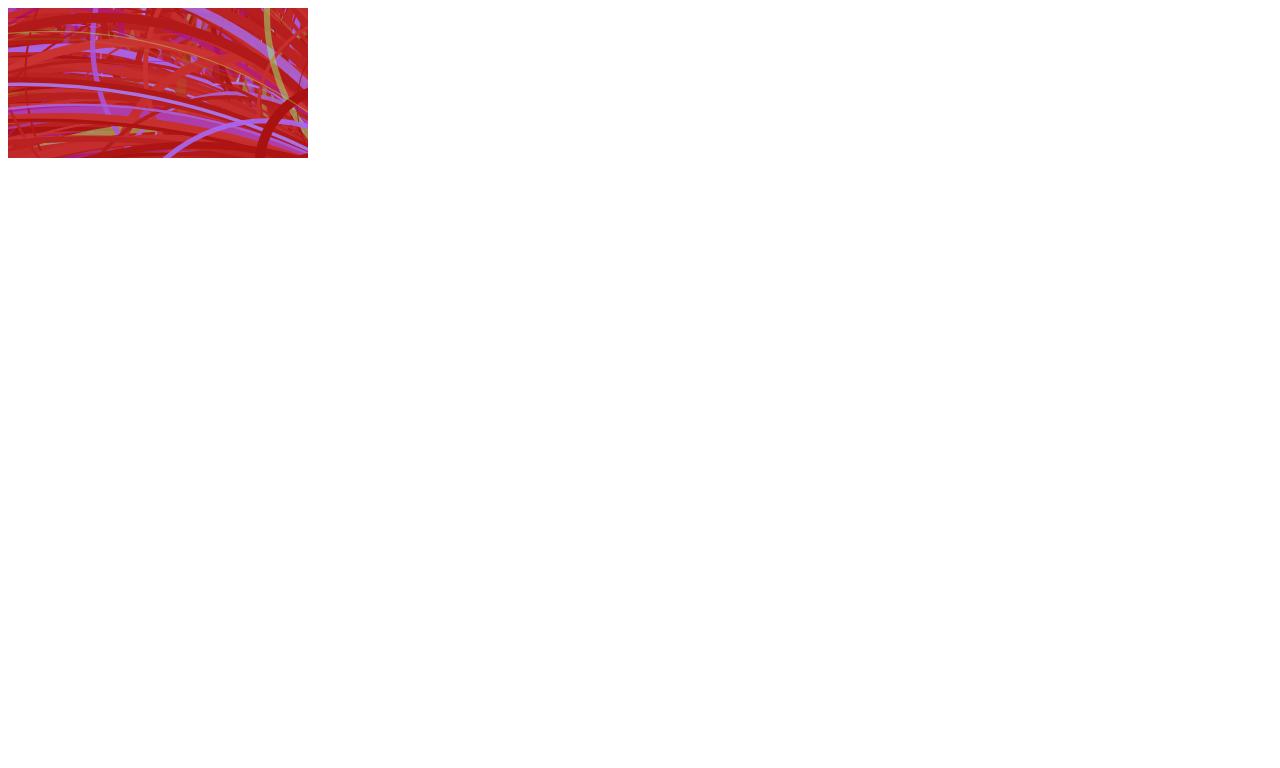
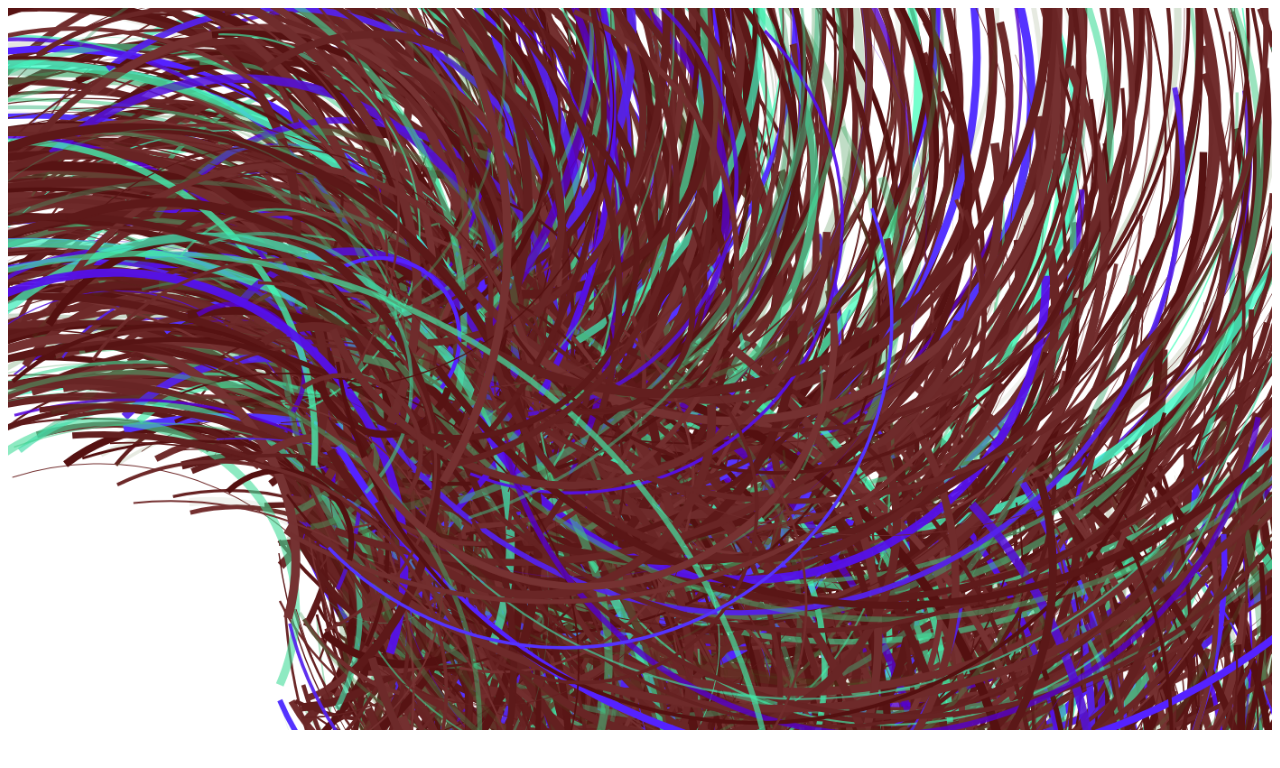
Before and after one commit to marksoper/ball, a plain HTML site: page paint.html in a window 1280 px wide. Drawn offline with Linux system fonts and the light colour scheme.

Commit message:
red paint

```diff
--- a/paint.html
+++ b/paint.html
@@ -11,7 +11,7 @@
 
   <body>
     <div>
-      <canvas id="canvas">
+      <canvas id="canvas" width="1400" height="800">
       </canvas>
     </div>
   </body>
--- a/paint.js
+++ b/paint.js
@@ -1,7 +1,7 @@
 
 (function() {
 
-  var N = 5;
+  var N = 4;
   var R = 1000;
 
   var Brush = function(options) {
@@ -27,13 +27,13 @@
       return Math.floor(Math.max(y, Math.min(yMax, yCoord)));
     };
     for (i=0;i<n;i++) {
-      var startX = Math.floor(Math.max(x, x + (x + width) * (i/n)));
-      var startY = Math.floor(Math.max(y, y + (y + height) * (i/n)));
+      var startX = xTrim(Math.random()*width + x);
+      var startY = yTrim(Math.random()*height + y);
       var randomMidpointX = Math.floor(Math.random()*R);
       var randomMidpointY = Math.floor(Math.random()*R);
       var arcRad = Math.sqrt( (startX - randomMidpointX) * (startX - randomMidpointX) + (startY - randomMidpointY) * (startY - randomMidpointY) );
       var startAngle = Math.acos( (startX - randomMidpointX) / arcRad );
-      var endAngle = startAngle + 0.26;
+      var endAngle = startAngle + 3.56;
       this.context.strokeStyle = Color.getRandomBrushColor(color);
       this.context.lineWidth = 10 * Math.random();
       this.context.beginPath();
@@ -53,7 +53,7 @@
       context: context
     });
 
-    brush.rect(0,0,400,200,context,"#990000");
+    brush.rect(300,300,300,300,context,"#440000");
 
   };
 
```
